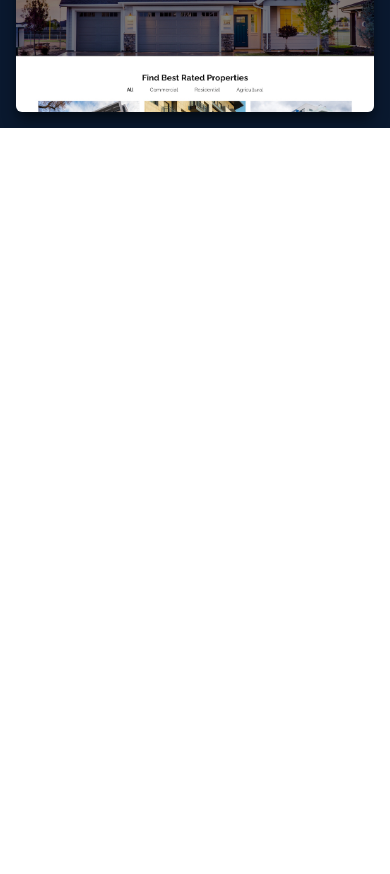
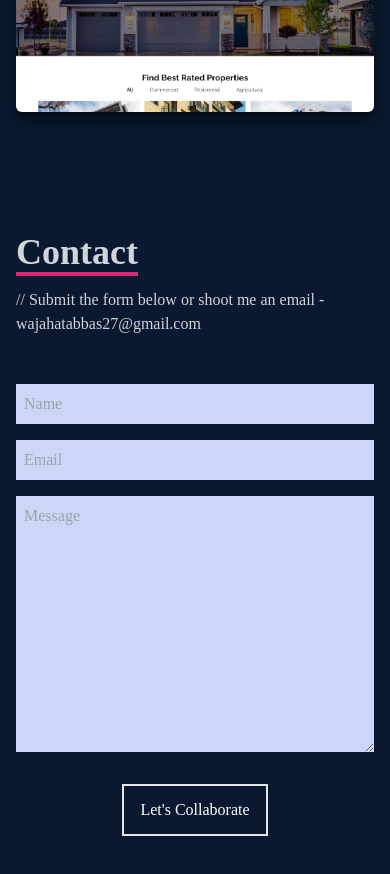
Before and after one commit to wajahatabbas27/My-Portfolio-Web., a React (Create React App) app: page / in a window 390 px wide. Shown: the part 4160-5034 px from the top of the page. Before the commit the page ends 4288 px from the top, so only its background shows below. Built offline with nearby package versions, Linux system fonts and the light colour scheme.

Commit message:
completed the frontend of the portfolio website

```diff
--- a/package.json
+++ b/package.json
@@ -10,10 +10,12 @@
     "@types/node": "^16.11.39",
     "@types/react": "^18.0.12",
     "@types/react-dom": "^18.0.5",
+    "@types/react-scroll": "^1.8.3",
     "react": "^18.1.0",
     "react-dom": "^18.1.0",
     "react-icons": "^4.4.0",
     "react-scripts": "5.0.1",
+    "react-scroll": "^1.8.7",
     "typescript": "^4.7.3",
     "web-vitals": "^2.1.4"
   },
--- a/src/App.tsx
+++ b/src/App.tsx
@@ -1,5 +1,6 @@
 import React from "react";
 import About from "./components/About";
+import Contact from "./components/Contact";
 import Home from "./components/Home";
 import Navbar from "./components/Navbar";
 import Skills from "./components/Skills";
@@ -13,6 +14,7 @@ const App = () => {
       <About />
       <Skills />
       <Work />
+      <Contact />
     </div>
   );
 };
--- a/src/components/About.tsx
+++ b/src/components/About.tsx
@@ -2,7 +2,7 @@ import React from "react";
 
 const About = () => {
   return (
-    <div className='w-full h-screen bg-[#0a192f] text-gray-300'>
+    <div id='about' className='w-full h-screen bg-[#0a192f] text-gray-300'>
       <div className='flex flex-col justify-center items-center w-full h-full'>
         <div className='max-w-[1000px] w-full grid grid-cols-2 gap-8'>
           <div className='sm:text-right pb-8 pl-4'>
--- /dev/null
+++ b/src/components/Contact.tsx
@@ -0,0 +1,49 @@
+import React from "react";
+
+const Contact = () => {
+  return (
+    <div
+      id='contact'
+      className='w-full h-screen bg-[#0a192f] flex justify-center items-center p-4 '
+    >
+      <form
+        action='https://getform.io/f/975fd7f9-680c-418f-b7cb-00590368d1ea'
+        method='POST'
+        className='flex flex-col max-w-[600px] w-full'
+      >
+        <div className='pb-8'>
+          <p className='text-4xl inline font-bold border-b-4 border-pink-600 text-gray-300'>
+            Contact
+          </p>
+          <p className='text-gray-300 py-4'>
+            // Submit the form below or shoot me an email -
+            wajahatabbas27@gmail.com
+          </p>
+        </div>
+        <input
+          type='text'
+          placeholder='Name'
+          name='name'
+          className='bg-[#ccd6f6] p-2 focus:outline-0'
+        />
+        <input
+          type='email'
+          placeholder='Email'
+          name='email'
+          className='my-4 p-2 bg-[#ccd6f6] focus:outline-0'
+        />
+        <textarea
+          name='message'
+          placeholder='Message'
+          rows={10}
+          className='bg-[#ccd6f6] p-2 focus:outline-0'
+        />
+        <button className='text-white border-2 my-8 px-4 py-3 mx-auto flex items-center hover:bg-pink-600 hover:border-pink-600 '>
+          Let's Collaborate
+        </button>
+      </form>
+    </div>
+  );
+};
+
+export default Contact;
--- a/src/components/Home.tsx
+++ b/src/components/Home.tsx
@@ -3,7 +3,7 @@ import { HiArrowNarrowRight } from "react-icons/hi";
 
 const Home = () => {
   return (
-    <div className='bg-[#0a192f] h-screen w-full'>
+    <div id='home' className='bg-[#0a192f] h-screen w-full'>
       {/* Container */}
       <div className='max-w-[1000px] h-full mx-auto px-8 flex flex-col justify-center '>
         <p className='text-pink-600'>Hi, my name is</p>
--- a/src/components/Navbar.tsx
+++ b/src/components/Navbar.tsx
@@ -8,6 +8,7 @@ import {
   FaLinkedin,
 } from "react-icons/fa";
 import { HiOutlineMail } from "react-icons/hi";
+import { Link } from "react-scroll";
 
 const Navbar = () => {
   const [nav, setNav] = useState(false);
@@ -24,11 +25,31 @@ const Navbar = () => {
       {/* Menu */}
 
       <ul className='hidden md:flex'>
-        <li>Home</li>
-        <li>About</li>
-        <li>Skills</li>
-        <li>Work</li>
-        <li>Contact</li>
+        <li>
+          <Link to='home' smooth={true} duration={500}>
+            Home
+          </Link>
+        </li>
+        <li>
+          <Link to='about' smooth={true} duration={500}>
+            About
+          </Link>
+        </li>
+        <li>
+          <Link to='skills' smooth={true} duration={500}>
+            Skills
+          </Link>
+        </li>
+        <li>
+          <Link to='work' smooth={true} duration={500}>
+            Work
+          </Link>
+        </li>
+        <li>
+          <Link to='contact' smooth={true} duration={500}>
+            Contact
+          </Link>
+        </li>
       </ul>
 
       {/* responsive bars icon button for smaller screens like mobile */}
@@ -45,11 +66,31 @@ const Navbar = () => {
             : "absolute bg-[#0a192f] top-0 left-0 w-full h-screen flex flex-col justify-center items-center"
         }
       >
-        <li className='py-6 text-4xl'>Home</li>
-        <li className='py-6 text-4xl'>About</li>
-        <li className='py-6 text-4xl'>Skills</li>
-        <li className='py-6 text-4xl'>Work</li>
-        <li className='py-6 text-4xl'>Contact</li>
+        <li className='py-6 text-4xl'>
+          <Link onClick={handleclick} to='home' smooth={true} duration={500}>
+            Home
+          </Link>
+        </li>
+        <li className='py-6 text-4xl'>
+          <Link onClick={handleclick} to='about' smooth={true} duration={500}>
+            About
+          </Link>
+        </li>
+        <li className='py-6 text-4xl'>
+          <Link onClick={handleclick} to='skills' smooth={true} duration={500}>
+            Skills
+          </Link>
+        </li>
+        <li className='py-6 text-4xl'>
+          <Link onClick={handleclick} to='work' smooth={true} duration={500}>
+            Work
+          </Link>
+        </li>
+        <li className='py-6 text-4xl'>
+          <Link onClick={handleclick} to='contact' smooth={true} duration={500}>
+            Contact
+          </Link>
+        </li>
       </ul>
 
       {/* social icons are hidden will only show up when the screen greater than large */}
--- a/src/components/Skills.tsx
+++ b/src/components/Skills.tsx
@@ -11,7 +11,7 @@ import MONGO from "../assets/mongo.png";
 
 const Skills = () => {
   return (
-    <div className='w-full h-screen bg-[#0a192f] text-gray-300'>
+    <div id='skills' className='w-full h-screen bg-[#0a192f] text-gray-300'>
       {/* Container */}
       <div className='max-w-[1000px] mx-auto p-4 flex flex-col justify-center w-full h-full'>
         <div>
--- a/src/components/Work.tsx
+++ b/src/components/Work.tsx
@@ -4,7 +4,7 @@ import RealState from "../assets/realestate.jpg";
 
 const Work = () => {
   return (
-    <div className='w-full md:h-screen text-gray-300 bg-[#0a192f]'>
+    <div id='work' className='w-full md:h-screen text-gray-300 bg-[#0a192f]'>
       <div className='max-w-[1000px] mx-auto p-4 flex flex-col justify-center w-full h-full'>
         <div className='pb-8'>
           <p className='text-4xl font-bold inline border-b-4 border-pink-600 text-gray-300'>
```
Also changed, not shown: 2 other files (tests, documents, lock files or other folders).
